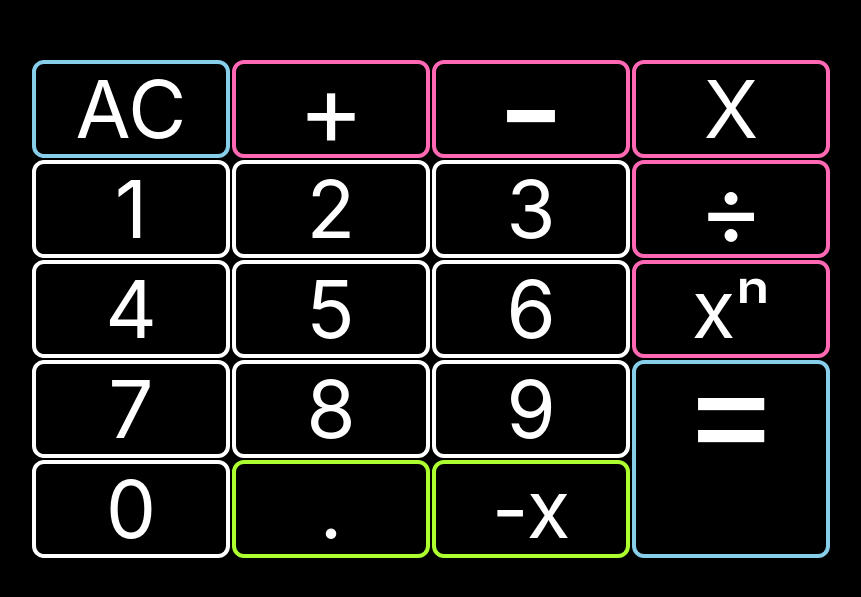
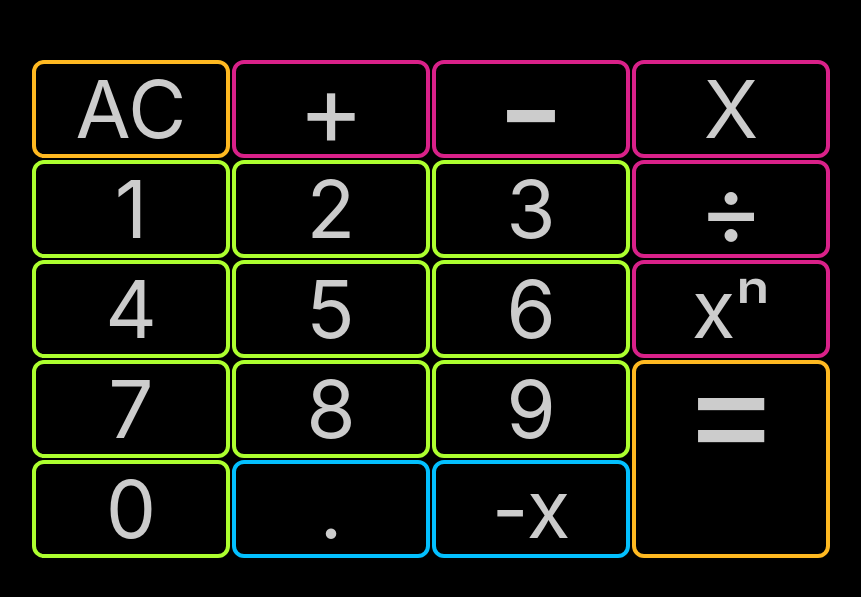
Before and after one commit to amara-j/calculator, a React (Create React App) app: page / in a window 1280 px wide. Shown: the part 129-726 px from the top of the page, without its empty margins (213-1074 px from the left). Built offline with nearby package versions, Linux system fonts and the light colour scheme.

Commit message:
add css hover

```diff
--- a/src/App.css
+++ b/src/App.css
@@ -81,12 +81,18 @@ html {
   margin: 5px 5px 5px 5px;
   width: 190px;
   height: 90px;
-  border: 4px solid white;
+  border: 4px solid greenyellow;
   line-height: 90px;
+  color: rgba(255, 255, 255, 0.8);
+}
+
+.button:hover {
+  background-color: rgba(255, 255, 255, 0.25);
+  color: white;
 }
 
 .equalsContainer {
-  border-color: skyblue;
+  border-color: #ffb921;
   font-size: 150px;
   width: 190px;
   height: 190px;
@@ -95,21 +101,21 @@ html {
 }
 
 .clearContainer {
-  border-color: skyblue;
+  border-color: #ffb921;
   grid-column: 1;
   grid-row: 1;
 }
 
 .decimalContainer {
-  border-color: greenyellow;
+  border-color: #03c0ff;
 }
 
 .operatorContainer {
-  border-color: hotpink;
+  border-color: #d92189;
 }
 
 .negativeContainer {
-  border-color: greenyellow;
+  border-color: #03c0ff;
 }
 
 /* grab operators that display strangely and change their display text */
```
